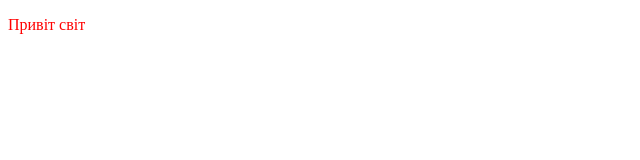
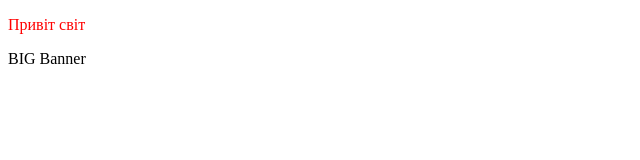
Before and after one commit to mario880001/itvdn-js-course, a plain HTML site: page Lesson 1/index.html in a window 1280 px wide. Shown: the full height of the page, 0-640 px from the left. Drawn offline with Linux system fonts and the light colour scheme.

Commit message:
new banner

```diff
--- /dev/null
+++ b/Lesson 1/banner.css
@@ -0,0 +1,3 @@
+div {
+    color: blue;
+}
--- a/Lesson 1/index.html
+++ b/Lesson 1/index.html
@@ -8,5 +8,6 @@
 </head>
 <body>
     <p>Привіт світ</p>
+    <div>BIG Banner</div>
 </body>
 </html>
```
